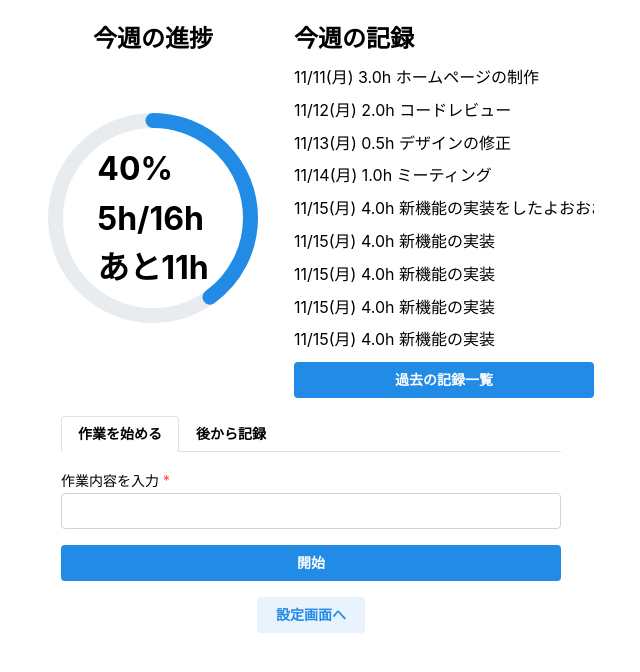
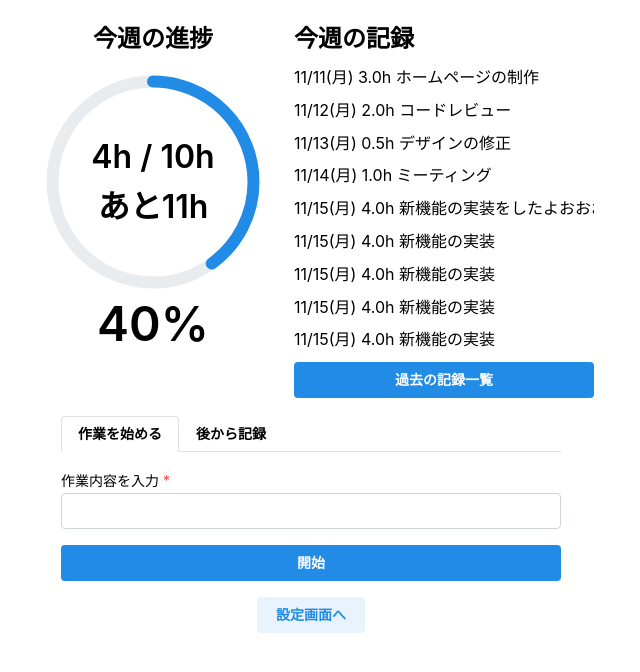
Before and after one commit to mokkun55/work-timer, a React (Vite) app: page / in a window 1280 px wide. Shown: the top 672 px of the page, without its empty margins (329-969 px from the left). Built offline with nearby package versions, Linux system fonts and the light colour scheme.

Commit message:
feat: components

```diff
--- /dev/null
+++ b/src/features/progress/index.module.scss
@@ -0,0 +1,27 @@
+.container {
+  display: flex;
+  flex-direction: column;
+  align-items: center;
+
+  .title {
+    margin-bottom: 0;
+  }
+
+  .insideRing {
+    display: flex;
+    flex-direction: column;
+    align-items: center;
+
+    .text {
+      margin: 0;
+      font-weight: 600;
+    }
+  }
+
+  .percent {
+    margin: 0;
+    margin-top: -20px;
+    font-size: 3rem;
+    font-weight: 600;
+  }
+}
--- /dev/null
+++ b/src/features/progress/index.tsx
@@ -0,0 +1,31 @@
+import { RingProgress } from "@mantine/core";
+import styles from "./index.module.scss";
+
+// TODO モックデータ
+const goalTime = 10; // 目標時間 h
+const completeTime = 4; // 今まで終わった時間 h
+const percent = parseFloat(((completeTime / goalTime) * 100).toFixed(2));
+
+export const Progress = (): React.ReactNode => {
+  return (
+    <div className={styles.container}>
+      <h2 className={styles.title}>今週の進捗</h2>
+      <RingProgress
+        size={250}
+        thickness={12}
+        roundCaps
+        sections={[{ value: percent, color: "blue" }]}
+        transitionDuration={700}
+        label={
+          <div className={styles.insideRing}>
+            <h1 className={styles.text}>
+              {completeTime}h / {goalTime}h
+            </h1>
+            <h1 className={styles.text}>あと11h</h1>
+          </div>
+        }
+      />
+      <h1 className={styles.percent}>{percent}%</h1>
+    </div>
+  );
+};
--- a/src/pages/Home/index.tsx
+++ b/src/pages/Home/index.tsx
@@ -1,13 +1,7 @@
-import {
-  Button,
-  Center,
-  Container,
-  Flex,
-  Grid,
-  RingProgress,
-} from "@mantine/core";
+import { Button, Container, Flex, Grid } from "@mantine/core";
 import { Form } from "@/features/input/components/form";
 import { RecodeList } from "@/features/record/list";
+import { Progress } from "@/features/progress";
 
 export const Home = (): React.ReactNode => {
   return (
@@ -17,26 +11,7 @@ export const Home = (): React.ReactNode => {
           {/* 現在の進捗 */}
           <Flex direction="row">
             <Grid.Col span={4}>
-              <Flex direction="column" gap="md" justify="center" align="center">
-                <h2>今週の進捗</h2>
-                <RingProgress
-                  size={250}
-                  // TODO 厚さ変えるー？
-                  thickness={15}
-                  roundCaps
-                  sections={[{ value: 40, color: "blue" }]}
-                  transitionDuration={700}
-                  label={
-                    <Center>
-                      <div>
-                        <h1 style={{ margin: "0" }}>40%</h1>
-                        <h1 style={{ margin: "0" }}>5h/16h</h1>
-                        <h1 style={{ margin: "0" }}>あと11h</h1>
-                      </div>
-                    </Center>
-                  }
-                />
-              </Flex>
+              <Progress />
             </Grid.Col>
 
             {/* 最近の記録 */}
```
